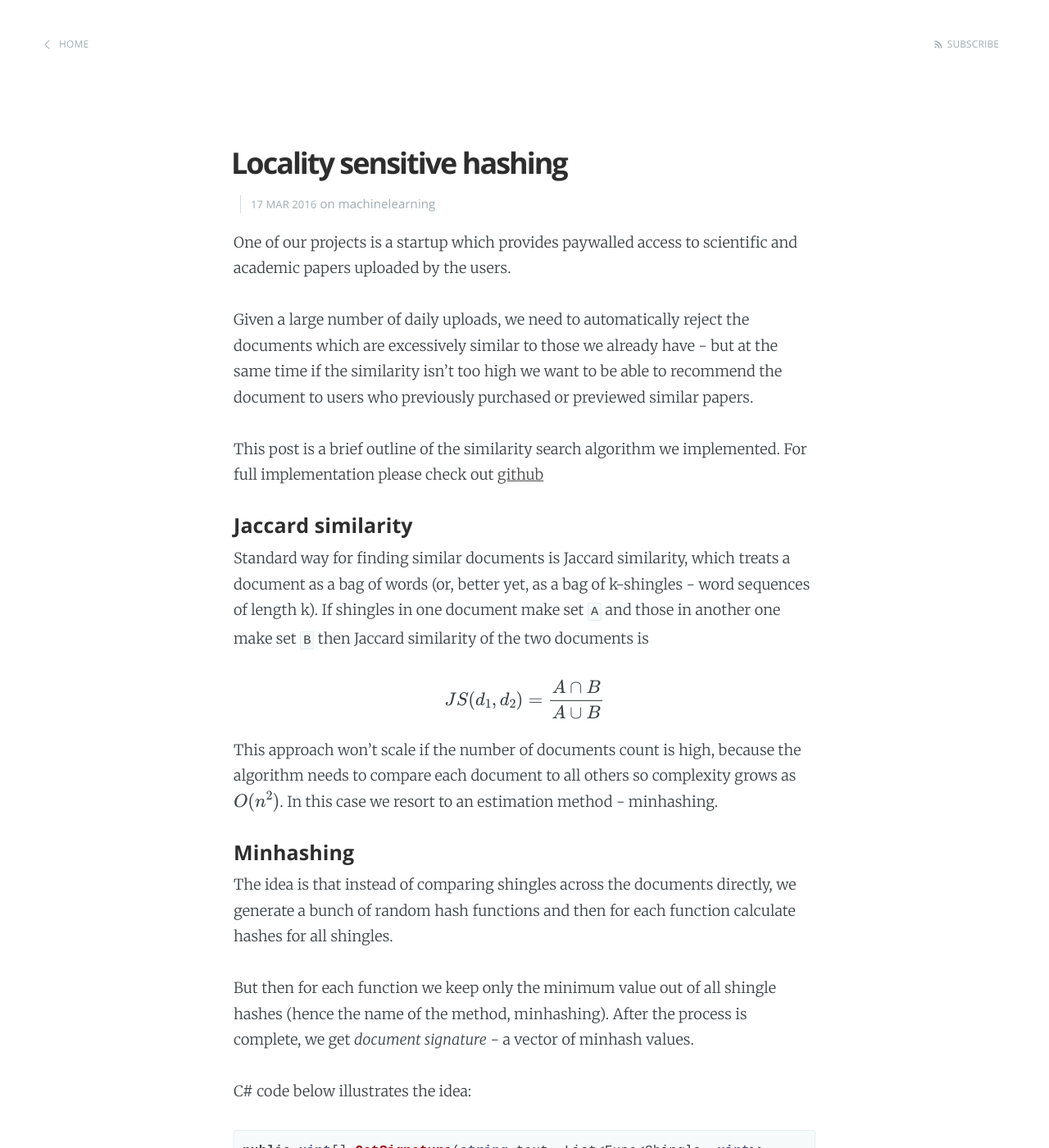
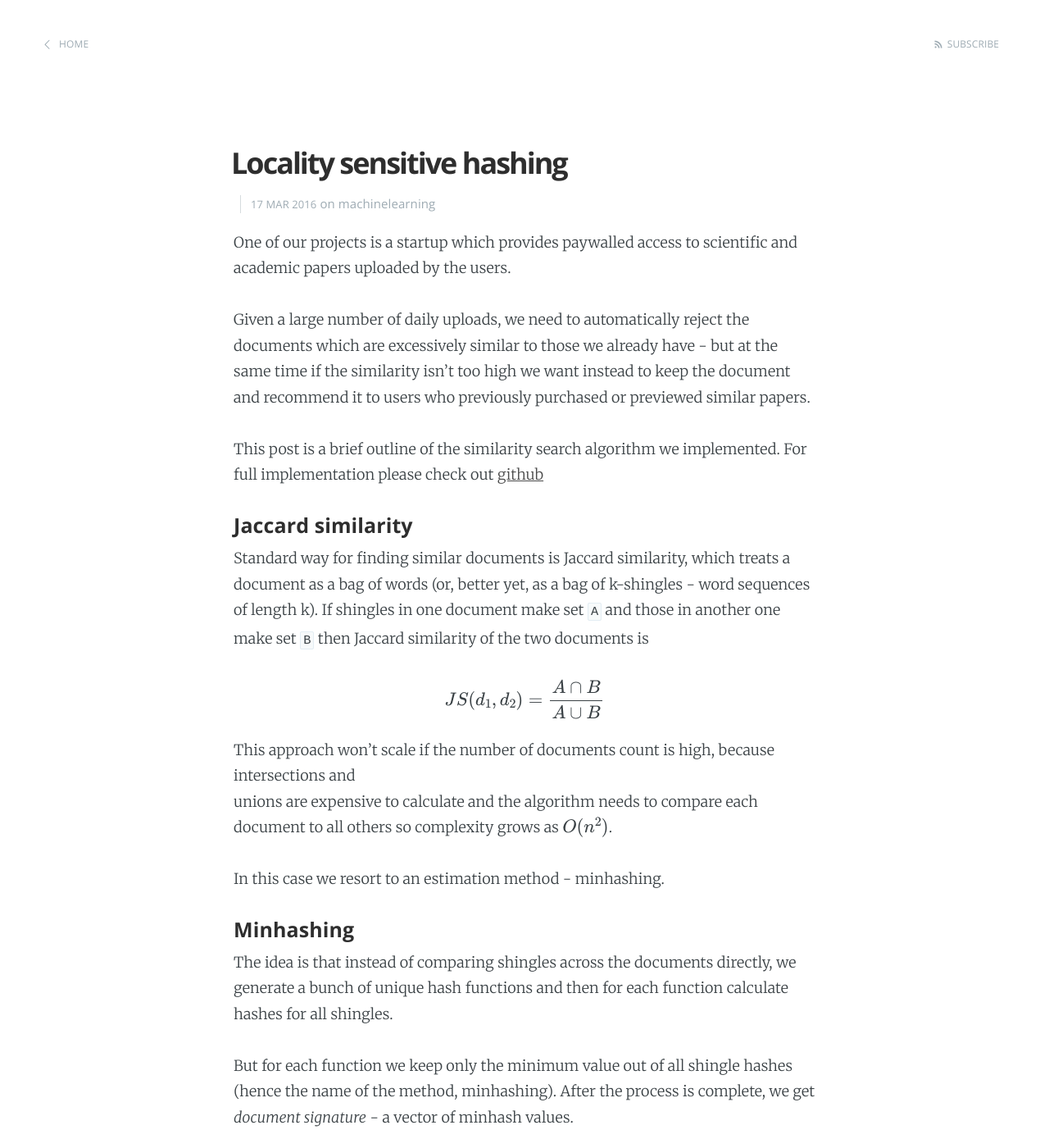
Before and after one commit to andreister/andreister.github.io, a Jekyll site: the page built from _posts/2016-03-17-locality-sensitive-hashing.markdown, in a window 1280 px wide and 1400 px high. Shown: the whole window at 82% size. Built offline with Jekyll 4.4.1, drawn with Linux system fonts in a browser that asks for light colours; formulas are drawn with MathJax 3; some of the changed text lies outside the part shown.

Commit message:
blogging

```diff
--- a/_posts/2016-03-17-locality-sensitive-hashing.markdown
+++ b/_posts/2016-03-17-locality-sensitive-hashing.markdown
@@ -10,8 +10,8 @@
 
 Given a large number of daily uploads, we need to automatically reject the documents which
 are excessively similar to those we already have - but at the same time if the similarity
-isn't too high we want to be able to recommend the document to users who previously purchased
-or previewed similar papers.
+isn't too high we want instead to keep the document and recommend it to users who previously
+purchased or previewed similar papers.
 
 This post is a brief outline of the similarity search algorithm we implemented. For full
 implementation please check out [github](https://github.com/andreister/NAlgo/blob/master/NAlgo/Text/LocalitySensitiveSearch.cs)
@@ -25,16 +25,18 @@
 
 $$JS(d_{1}, d_{2}) = \frac{A \cap B}{A \cup B}$$
 
-This approach won't scale if the number of documents count is high, because the algorithm needs
-to compare each document to all others so complexity grows as $$O(n^{2})$$. In this case
-we resort to an estimation method - minhashing.
+This approach won't scale if the number of documents count is high, because intersections and
+unions are expensive to calculate and the algorithm needs to compare each document to all others
+so complexity grows as $$O(n^{2})$$.
+
+In this case we resort to an estimation method - minhashing.
 
 #### Minhashing
 
 The idea is that instead of comparing shingles across the documents directly, we generate a bunch
-of random hash functions and then for each function calculate hashes for all shingles.
+of unique hash functions and then for each function calculate hashes for all shingles.
 
-But then for each function we keep only the minimum value out of all shingle hashes (hence the name
+But for each function we keep only the minimum value out of all shingle hashes (hence the name
 of the method, minhashing). After the process is complete, we get _document signature_ - a vector
 of minhash values.
 
@@ -58,6 +60,12 @@
 }
 {% endhighlight %}
 
+One question remaining is the size of the reduced dimension: how many random hash functions should we
+use?
+
+It is possible to show, that expected error of Minhash algorithm is $$O(\frac{1}{\sqrt(k)})$$
+and therefore ~400 hash functions would get us to a 5% error.
+
 #### Locality sensitive hashing
 
 Once we have the signatures, we can compare them in $$\binom{n}{2}$$ fashion:
@@ -75,6 +83,12 @@
         }
         signature.Similarity = equal / total;
     }
-    return signatures.OrderBy(x => x.Similarity).Where(x => x.Similarity >= threshold);
+    return signatures.Where(x => x.Similarity >= threshold).OrderBy(x => x.Similarity);
 }
 {% endhighlight %}
+
+#### Conclusion
+
+Comparing the documents via Jaccard similarity is reasonably precise but slow - minhashing solves
+the problem by reducing the dimensionality of the feature space, and provides quite accurate
+approximation of Jaccard similarity.
```
